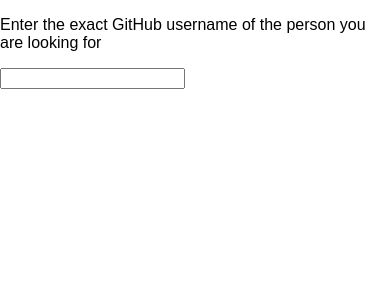
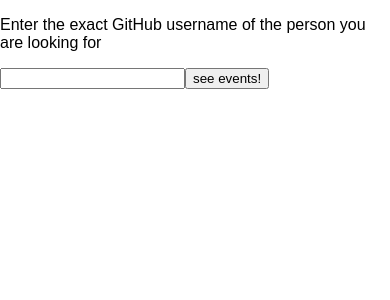
Before and after one commit to timeliners/prototype, a React (Create React App) app: page / in a window 390 px wide. Shown: the top 300 px of the page. Built offline with nearby package versions, Linux system fonts and the light colour scheme.

Commit message:
fix: add submit button for usernames
On desktop you can use the enter key to submit, on mobile devices this is a bit harder. This fixes the usability on those mobile devices.

```diff
--- a/src/modules/github-search/container.tsx
+++ b/src/modules/github-search/container.tsx
@@ -47,6 +47,7 @@
 						value={this.state.username}
 						onChange={this.onUsernameChange}
 					/>
+					<button type='submit'>see events!</button>
 				</form>
 			</div>
 		);
```
